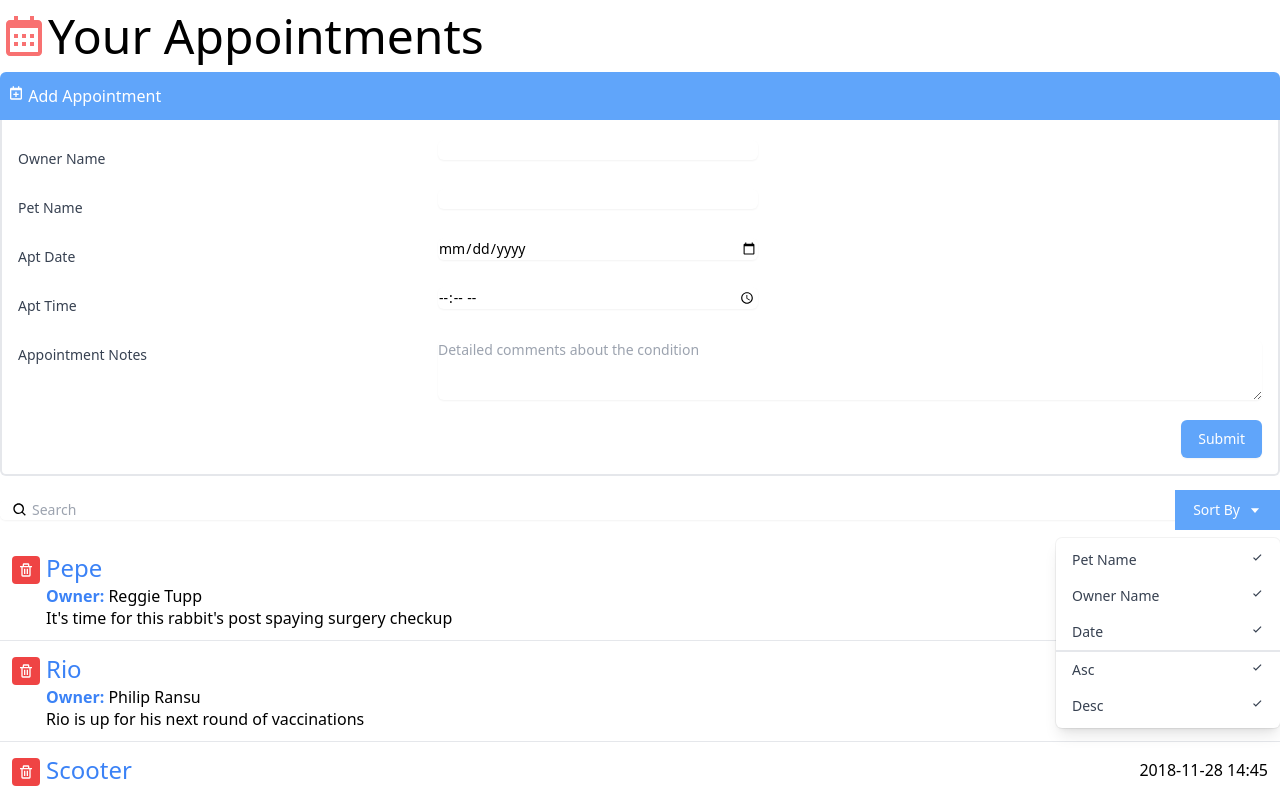
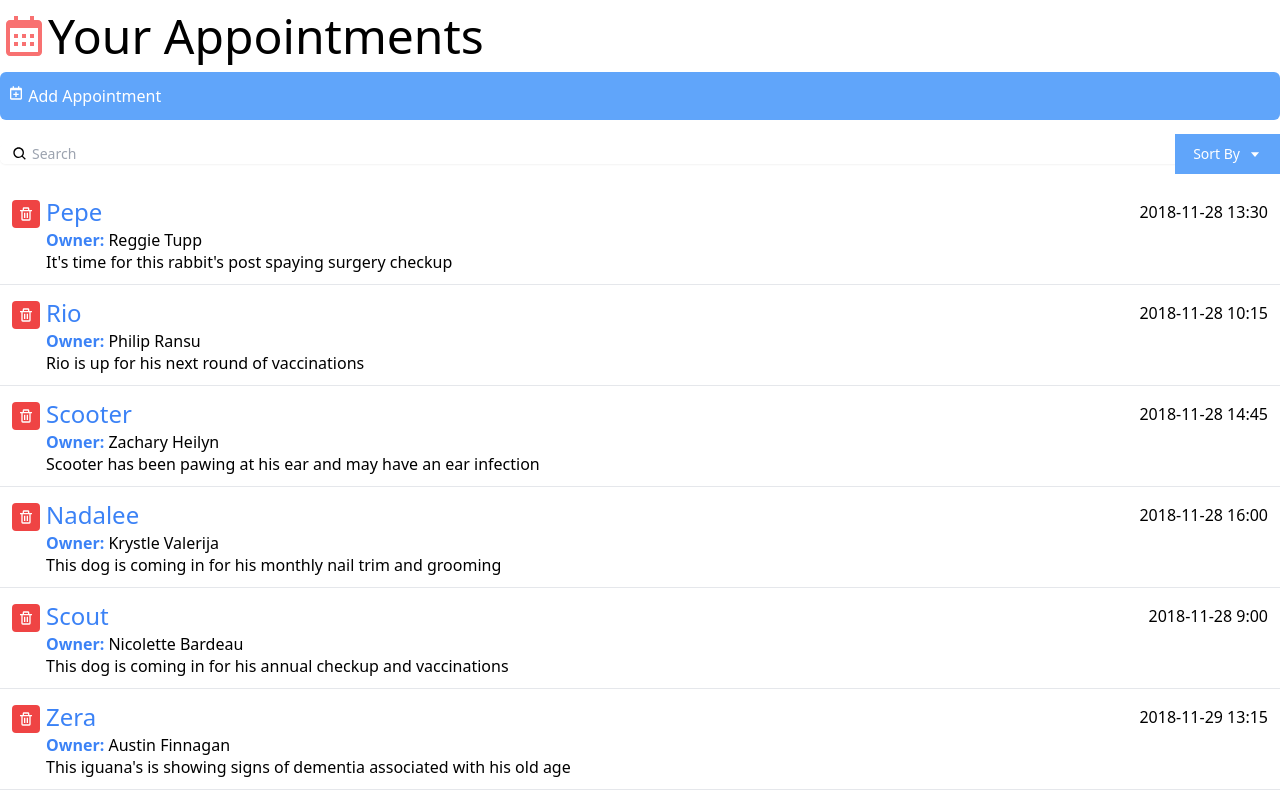
Before and after one commit to mancha-24/appointments, a React (Create React App) app: page / in a window 1280 px wide. Shown: the top 790 px of the page. Built offline with nearby package versions, Linux system fonts and the light colour scheme; the HTML template or start-up script is replaced by a standard one.

Commit message:
performing useState useEffect and useCallback to fetch data

```diff
--- a/src/App.js
+++ b/src/App.js
@@ -1,10 +1,25 @@
 import { BiCalendar, BiTrash } from 'react-icons/bi'
 import Search from './components/search'
 import AddAppointment from './components/addAppointments'
-import appointmentList from './data.json'
 import AppointmentInfo from './components/appointmentInfo'
+import { useState, useEffect, useCallback } from 'react'
 
 function App() {
+
+  let [appointmentList, setAppointmentList] = useState([]);
+
+  const fetchData = useCallback(() => {
+    fetch('./data.json')
+    .then(response => response.json())
+    .then(data => {
+        setAppointmentList(data)
+      })
+  }, []);
+
+  useEffect(() => {
+    fetchData()
+  }, [fetchData]);
+
   return (
     <div className="App container mx-auto mt-3 font-thin">
       <h1 className='text-5xl mb-3'>
--- a/src/components/addAppointments.js
+++ b/src/components/addAppointments.js
@@ -1,11 +1,18 @@
 import { BiCalendarPlus } from 'react-icons/bi'
+import { useState } from 'react'
 
 const AddAppointment = () => {
+  let [toggleForm, setToggleForm] = useState(false);
+
     return (
       <div>
-        <button className="bg-blue-400 text-white px-2 py-3 w-full text-left rounded-t-md">
+        <button onClick={() =>{ setToggleForm(!toggleForm) }}
+            className={`bg-blue-400 text-white px-2 py-3 w-full text-left rounded-t-md
+              ${toggleForm ? 'rounded-t-md' : 'rounded-md'}`}>
           <div><BiCalendarPlus className="inline-block align-text-top" />  Add Appointment</div>
         </button>
+        {
+          toggleForm &&
             <div className="border-r-2 border-b-2 border-l-2 border-light-blue-500 rounded-b-md pl-4 pr-4 pb-4">
               <div className="sm:grid sm:grid-cols-3 sm:gap-4 sm:items-start  sm:pt-5">
                 <label htmlFor="ownerName" className="block text-sm font-medium text-gray-700 sm:mt-px sm:pt-2">
@@ -66,6 +73,7 @@
                 </div>
               </div>
             </div>
+        }
       </div>
     )
 }
--- a/src/components/search.js
+++ b/src/components/search.js
@@ -1,6 +1,11 @@
 import { BiSearch, BiCaretDown, BiCheck } from 'react-icons/bi'
+import { useState } from 'react'
 
-const DropDown = () => {
+const DropDown = ({toggle}) => {
+    if(!toggle){
+        return null
+    }
+
     return (
         <div className="origin-top-right absolute right-0 mt-2 w-56
         rounded-md shadow-lg bg-white ring-1 ring-black ring-opacity-5">
@@ -26,6 +31,8 @@
 }
 
 const Search = () => {
+    let [toggleSort, setToggleSort] = useState(false)
+
     return (
         <div className="py-5">
             <div className="mt-1 relative rounded-md shadow-sm">
@@ -37,11 +44,14 @@
                     className="pl-8 rounded-md focus:ring-indigo-500 focus:border-indigo-500 block w-full sm:text-sm border-gray-300" placeholder="Search" />
                 <div className="absolute inset-y-0 right-0 flex items-center">
                     <div>
-                        <button type="button"
+                        <button
+                            onClick={() => {setToggleSort(!toggleSort)}}
+                            type="button"
                             className="justify-center px-4 py-2 bg-blue-400 border-2 border-blue-400 text-sm text-white hover:bg-blue-700 focus:outline-none focus:ring-2 focus:ring-offset-2 flex items-center" id="options-menu" aria-haspopup="true" aria-expanded="true">
-                            Sort By <BiCaretDown className="ml-2" />
+                            Sort By
+                            <BiCaretDown className="ml-2" />
                         </button>
-                        <DropDown />
+                        <DropDown toggle={toggleSort}/>
                     </div>
                 </div>
             </div>
```
Also changed, not shown: public/data.json (renamed from src/data.json). Lines whose indentation alone changed are shown as unchanged.
